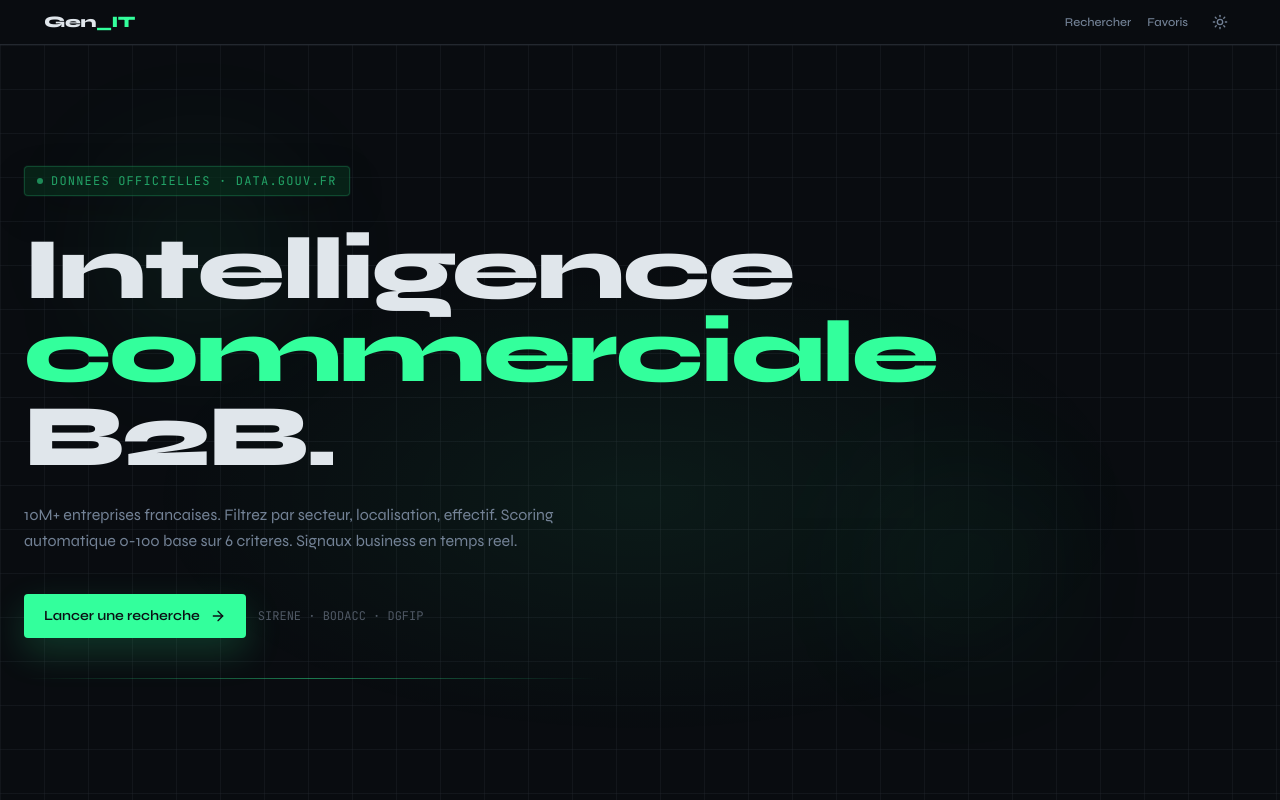
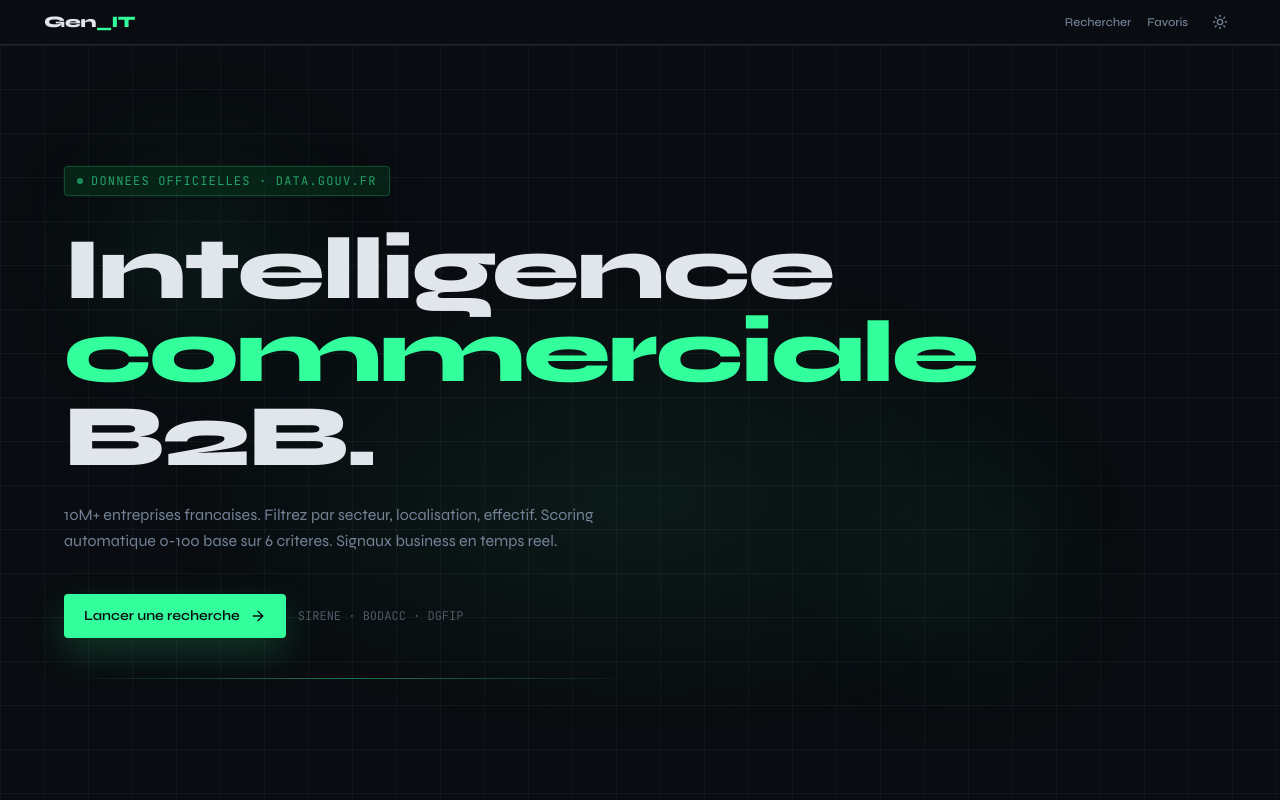
Before and after one commit to Mohammed-ela/Gen_IT, a Next.js app: page / in a window 1280 px wide. Shown: the top 800 px of the page. Built offline with nearby package versions, Linux system fonts and the light colour scheme.

Commit message:
Refactor code structure for improved readability and maintainability

```diff
--- a/app/page.tsx
+++ b/app/page.tsx
@@ -76,7 +76,7 @@ export default function LandingPage() {
           }}
         />
 
-        <div className="container-dashboard px-4 sm:px-6 py-20 sm:py-24 w-full">
+        <div className="container-dashboard px-8 sm:px-10 lg:px-16 py-20 sm:py-24 w-full">
           <div className="max-w-3xl animate-fade-up relative z-10">
             <div className="flex items-center gap-2 mb-8 animate-fade-up">
               <span
```
